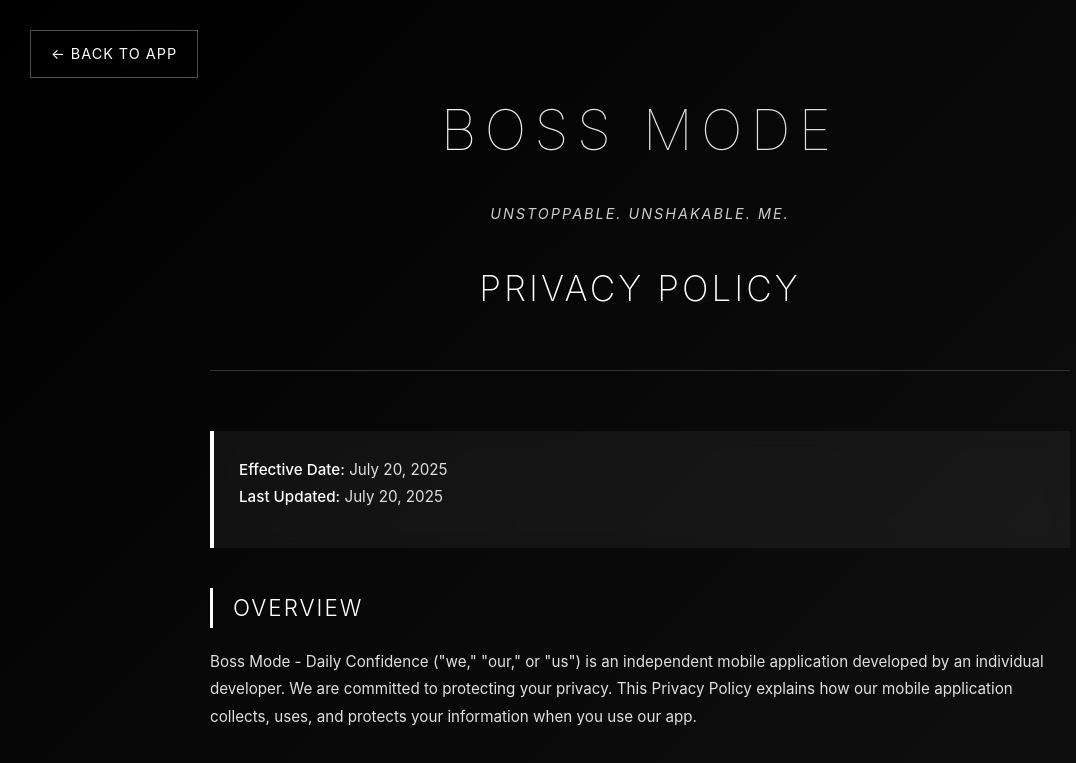
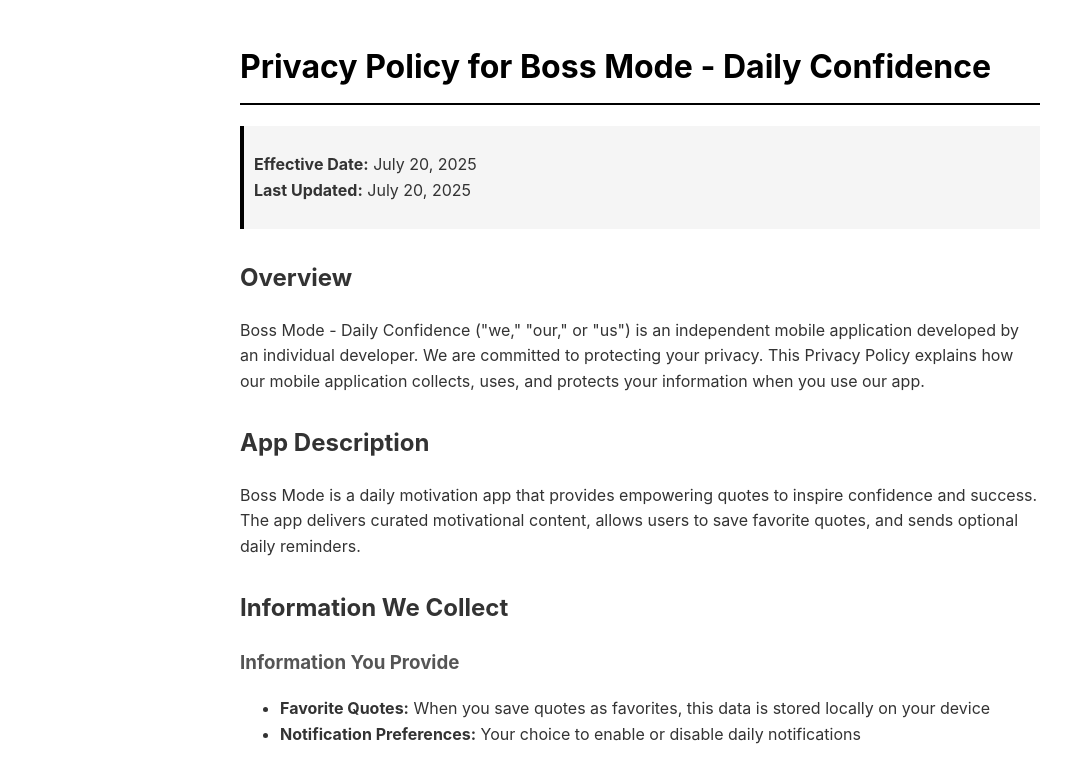
Before and after one commit to heesungku/boss-mode-backend, a website: page docs/index.html in a window 1280 px wide. Shown: the top 763 px of the page, without its empty margins (0-1076 px from the left). Drawn offline with Linux system fonts and the light colour scheme.

Commit message:
Revert to original Privacy Policy design

```diff
--- a/docs/index.html
+++ b/docs/index.html
@@ -5,165 +5,29 @@
     <meta name="viewport" content="width=device-width, initial-scale=1.0">
     <title>Privacy Policy - Boss Mode</title>
     <style>
-        * {
-            margin: 0;
-            padding: 0;
-            box-sizing: border-box;
-        }
         body {
             font-family: -apple-system, BlinkMacSystemFont, 'Segoe UI', Roboto, sans-serif;
-            background: linear-gradient(135deg, #000000 0%, #1a1a1a 50%, #000000 100%);
-            color: #ffffff;
-            line-height: 1.8;
-            min-height: 100vh;
+            line-height: 1.6;
+            max-width: 800px;
+            margin: 0 auto;
+            padding: 20px;
+            color: #333;
         }
-        .container {
-            max-width: 900px;
-            margin: 0 auto;
-            padding: 40px 20px;
-        }
-        .header {
-            text-align: center;
-            margin-bottom: 60px;
-            padding: 40px 0;
-            border-bottom: 1px solid #333;
-        }
-        .logo {
-            font-size: 3.5em;
-            font-weight: 100;
-            letter-spacing: 8px;
-            margin-bottom: 20px;
-            background: linear-gradient(45deg, #ffffff, #cccccc);
-            -webkit-background-clip: text;
-            -webkit-text-fill-color: transparent;
-            background-clip: text;
-        }
-        .tagline {
-            font-size: 0.9em;
-            letter-spacing: 2px;
-            opacity: 0.8;
-            font-style: italic;
-            margin-bottom: 30px;
-        }
-        h1 {
-            color: #ffffff;
-            font-size: 2.2em;
-            font-weight: 200;
-            letter-spacing: 3px;
-            margin-bottom: 10px;
-            text-transform: uppercase;
-        }
-        h2 {
-            color: #ffffff;
-            margin: 40px 0 20px 0;
-            font-size: 1.4em;
-            font-weight: 300;
-            letter-spacing: 2px;
-            text-transform: uppercase;
-            border-left: 3px solid #ffffff;
-            padding-left: 20px;
-        }
-        h3 {
-            color: #cccccc;
-            margin: 25px 0 15px 0;
-            font-size: 1.1em;
-            font-weight: 400;
-            letter-spacing: 1px;
-        }
-        p, li {
-            margin-bottom: 12px;
-            color: #e0e0e0;
-            font-size: 0.95em;
-        }
-        ul {
-            margin-left: 30px;
-            margin-bottom: 20px;
-        }
-        li {
-            margin-bottom: 8px;
-        }
-        .highlight {
-            background: rgba(255, 255, 255, 0.05);
-            padding: 25px;
-            border-left: 4px solid #ffffff;
-            margin: 30px 0;
-            backdrop-filter: blur(10px);
-        }
-        .compliance {
-            background: rgba(0, 255, 0, 0.1);
-            border: 1px solid rgba(0, 255, 0, 0.3);
-            padding: 25px;
-            margin: 30px 0;
-            backdrop-filter: blur(10px);
-        }
-        .contact {
-            background: rgba(255, 255, 255, 0.08);
-            border: 1px solid rgba(255, 255, 255, 0.2);
-            padding: 25px;
-            margin: 30px 0;
-            backdrop-filter: blur(10px);
-        }
-        .contact a {
-            color: #ffffff;
-            text-decoration: none;
-            border-bottom: 1px solid rgba(255, 255, 255, 0.3);
-            transition: all 0.3s ease;
-        }
-        .contact a:hover {
-            border-bottom-color: #ffffff;
-        }
-        hr {
-            border: none;
-            height: 1px;
-            background: linear-gradient(90deg, transparent, #333, transparent);
-            margin: 40px 0;
-        }
-        strong {
-            color: #ffffff;
-            font-weight: 500;
-        }
-        .footer {
-            text-align: center;
-            margin-top: 60px;
-            padding-top: 40px;
-            border-top: 1px solid #333;
-            opacity: 0.7;
-            font-size: 0.9em;
-        }
-        .back-link {
-            position: fixed;
-            top: 30px;
-            left: 30px;
-            color: #ffffff;
-            text-decoration: none;
-            font-size: 0.9em;
-            letter-spacing: 1px;
-            padding: 10px 20px;
-            border: 1px solid rgba(255, 255, 255, 0.3);
-            background: rgba(0, 0, 0, 0.5);
-            backdrop-filter: blur(10px);
-            transition: all 0.3s ease;
-        }
-        .back-link:hover {
-            background: rgba(255, 255, 255, 0.1);
-            border-color: #ffffff;
-        }
+        h1 { color: #000; border-bottom: 2px solid #000; padding-bottom: 10px; }
+        h2 { color: #333; margin-top: 30px; }
+        h3 { color: #555; }
+        .highlight { background: #f5f5f5; padding: 10px; border-left: 4px solid #000; }
+        .compliance { background: #e8f5e8; padding: 15px; border-radius: 5px; margin: 20px 0; }
+        .contact { background: #f0f0f0; padding: 15px; border-radius: 5px; }
     </style>
 </head>
 <body>
-    <a href="https://boss-mode-quotes.netlify.app" class="back-link">← BACK TO APP</a>
+    <h1>Privacy Policy for Boss Mode - Daily Confidence</h1>
 
-    <div class="container">
-        <div class="header">
-            <div class="logo">BOSS MODE</div>
-            <div class="tagline">UNSTOPPABLE. UNSHAKABLE. ME.</div>
-            <h1>Privacy Policy</h1>
-        </div>
-
-        <div class="highlight">
-            <p><strong>Effective Date:</strong> July 20, 2025<br>
-            <strong>Last Updated:</strong> July 20, 2025</p>
-        </div>
+    <div class="highlight">
+        <p><strong>Effective Date:</strong> July 20, 2025<br>
+        <strong>Last Updated:</strong> July 20, 2025</p>
+    </div>
 
     <h2>Overview</h2>
     <p>Boss Mode - Daily Confidence ("we," "our," or "us") is an independent mobile application developed by an individual developer. We are committed to protecting your privacy. This Privacy Policy explains how our mobile application collects, uses, and protects your information when you use our app.</p>
@@ -312,9 +176,7 @@
         <li>Version: 1.0.0</li>
     </ul>
 
-        <div class="footer">
-            <p><em>This privacy policy is designed to be transparent and compliant with Google Play policies, GDPR, CCPA, and other international privacy regulations.</em></p>
-        </div>
-    </div>
+    <p><em>This privacy policy is designed to be transparent and compliant with Google Play policies, GDPR, CCPA, and other international privacy regulations.</em></p>
+
 </body>
 </html>
```
